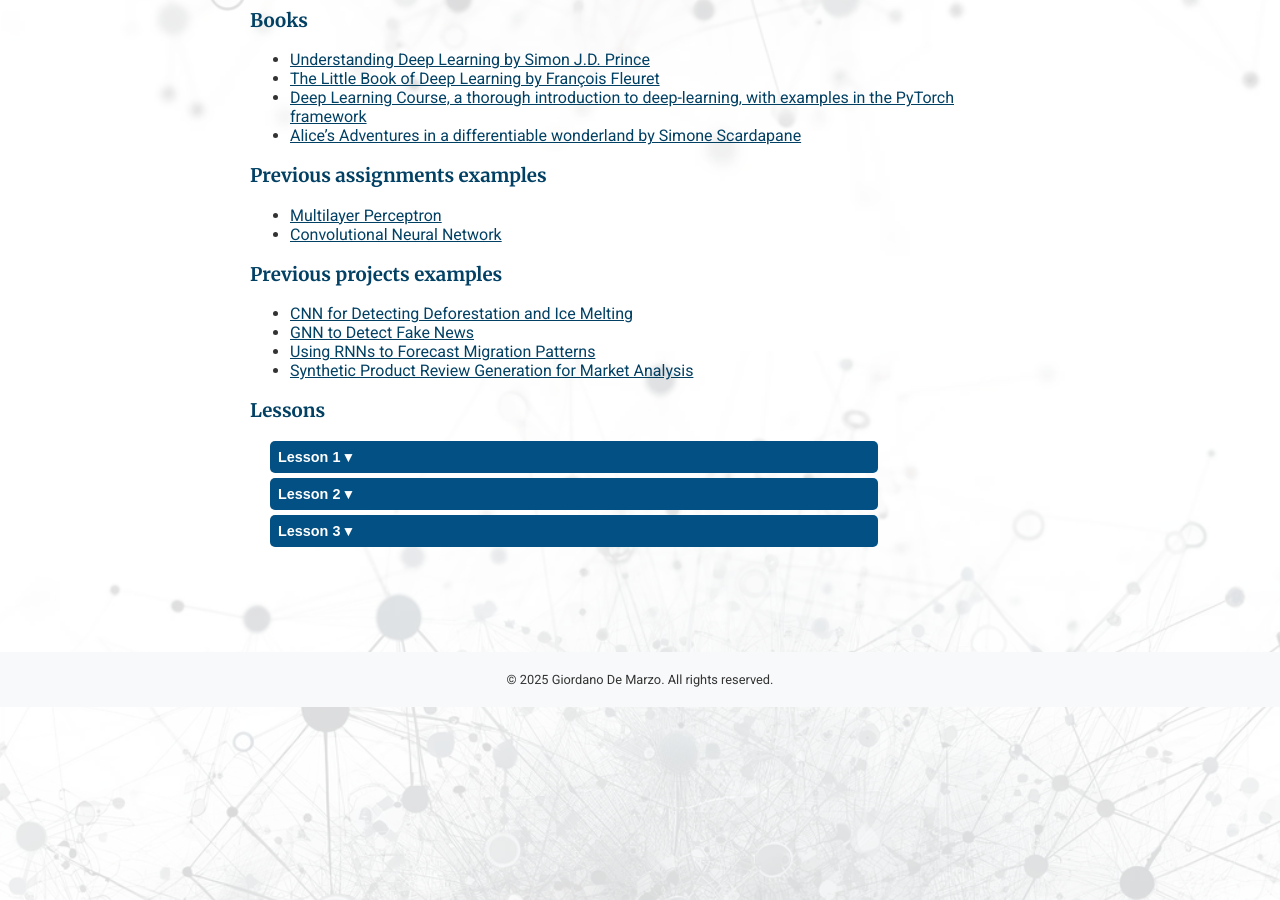
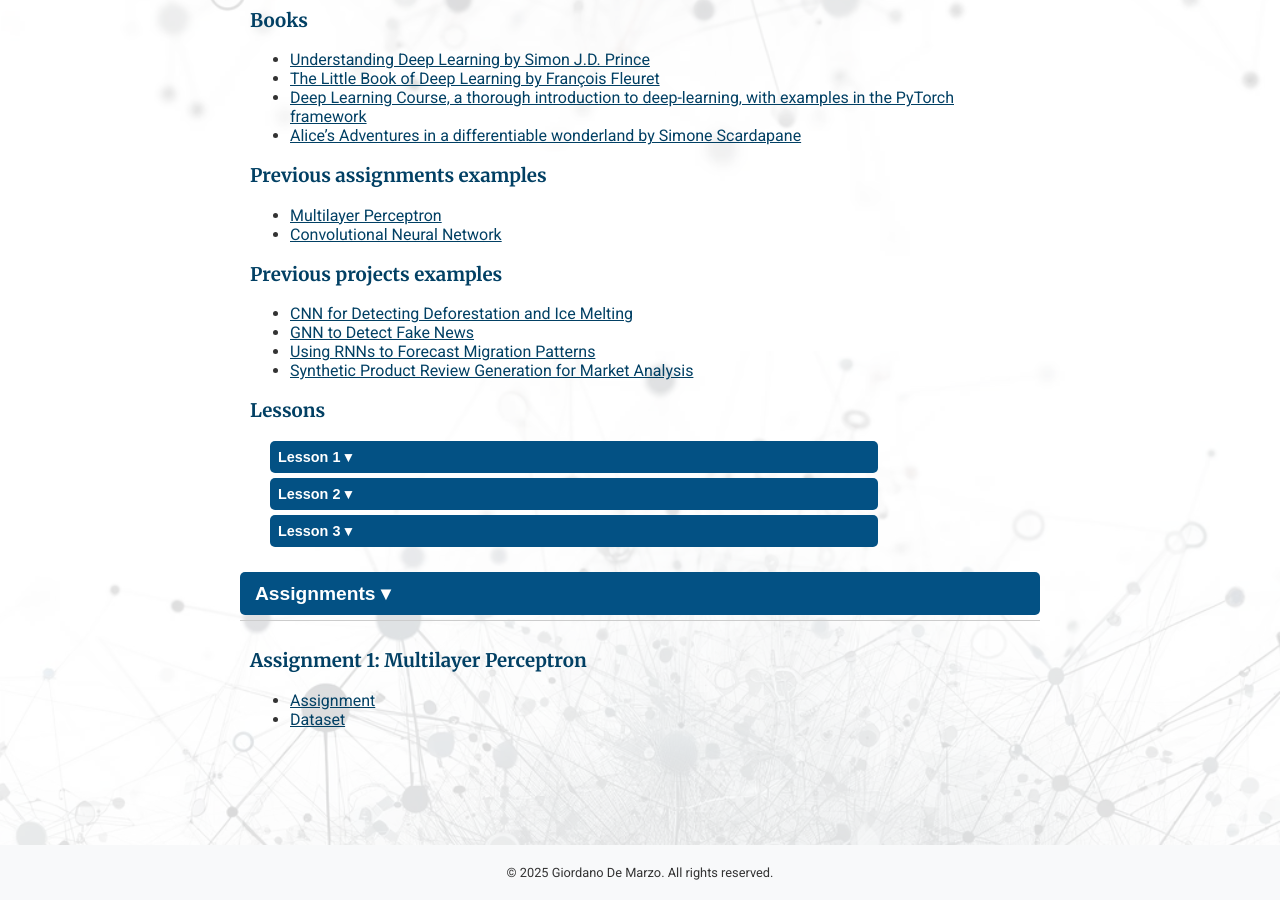
Before and after one commit to giordano-demarzo/giordano-demarzo.github.io, a Jekyll site: the page built from Deep_Learning_25.markdown, in a window 1280 px wide and 900 px high, scrolled down 2209 px. Built offline with Jekyll 4.4.1, drawn with Linux system fonts in a browser that asks for light colours.

Commit message:
Assignment 1

```diff
--- a/Deep_Learning_25.markdown
+++ b/Deep_Learning_25.markdown
@@ -195,4 +195,13 @@ applications to the Social Sciences. </p>
            </div>
        </div>
    </div>
+   <!-- Assignments -->
+    <button class="accordion-button" onclick="toggleAccordion('material-section')">Assignments &#9662;</button>
+    <div class="accordion-content" id="material-section">
+    	<h3> Assignment 1: Multilayer Perceptron</h3>
+    		<ul>
+                	<li><a href="/files/dlss25/assignments/assignment1.pdf">Assignment</a></li>
+                	<li><a href="/files/dlss25/assignments/filtered_vacancies_dataset_uruguay.csv">Dataset</a></li>
+                </ul>
+    </div>
 </div>
```
Also changed, not shown: 2 other files.
